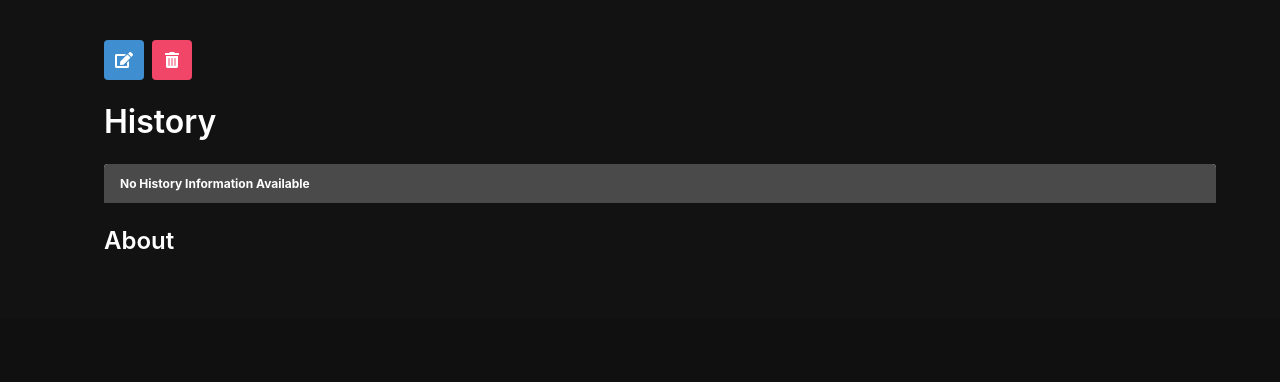
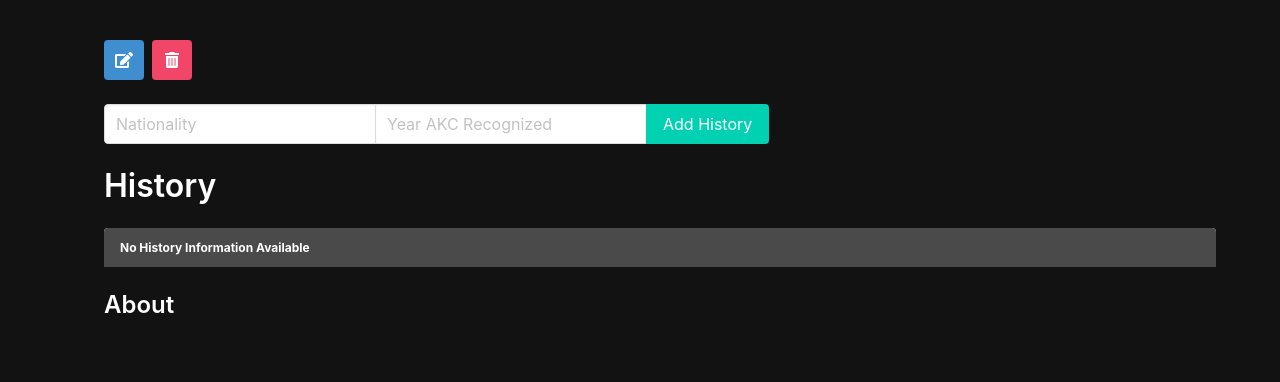
Before and after one commit to anthowest/dog-registry, a Django app: template main_app/templates/dog_detail.html in a window 1280 px wide. Shown: the part 552-934 px from the top of the page. Before the commit the page ends 801 px from the top, so only its background shows below. Run offline with Django 4.2, Linux system fonts and the light colour scheme; the template is opened without the code that fills it, so the values that code supplies are empty.

Commit message:
Add history form created

```diff
--- a/main_app/templates/dog_detail.html
+++ b/main_app/templates/dog_detail.html
@@ -27,9 +27,35 @@
             </span>
         </a>
     </div>
+    <form class="mb-5" action="{% url 'history_create' dog.pk %}" method="post">
+        {% csrf_token %}
+        <div class="field has-addons">
+            <div class="control">
+                <input
+                    class="input"
+                    type="text"
+                    name="nationality"
+                    placeholder="Nationality"
+                    required
+                />
+            </div>
+            <div class="control">
+                <input
+                    class="input"
+                    type="number"
+                    name="year_recognized"
+                    placeholder="Year AKC Recognized"
+                    min="1"
+                    required
+                />
+            </div>
+            <div class="control">
+                <input class="button is-primary" type="submit" value="Add History" />
+            </div>
+        </div>
+    </form>
     <div class="detail__songs mb-5">
         <h3 class="title is-3">History</h3>
-
         {% for history in dog.historys.all %}
             <div class="song">
                 <span>{{forloop.counter}}</span>
--- a/main_app/urls.py
+++ b/main_app/urls.py
@@ -10,4 +10,5 @@ urlpatterns = [
     path('dogs/<int:pk>/', views.DogDetail.as_view(), name="dog_detail"),
     path('dogs/<int:pk>/update', views.DogUpdate.as_view(), name="dog_update"),
     path('dogs/<int:pk>/delete', views.DogDelete.as_view(), name="dog_delete"),
+    path('dogs/<int:pk>/history/new/', views.HistoryCreate.as_view(), name="history_create"),
 ]
```
Also changed, not shown: main_app/views.py (+10 -2 lines).
